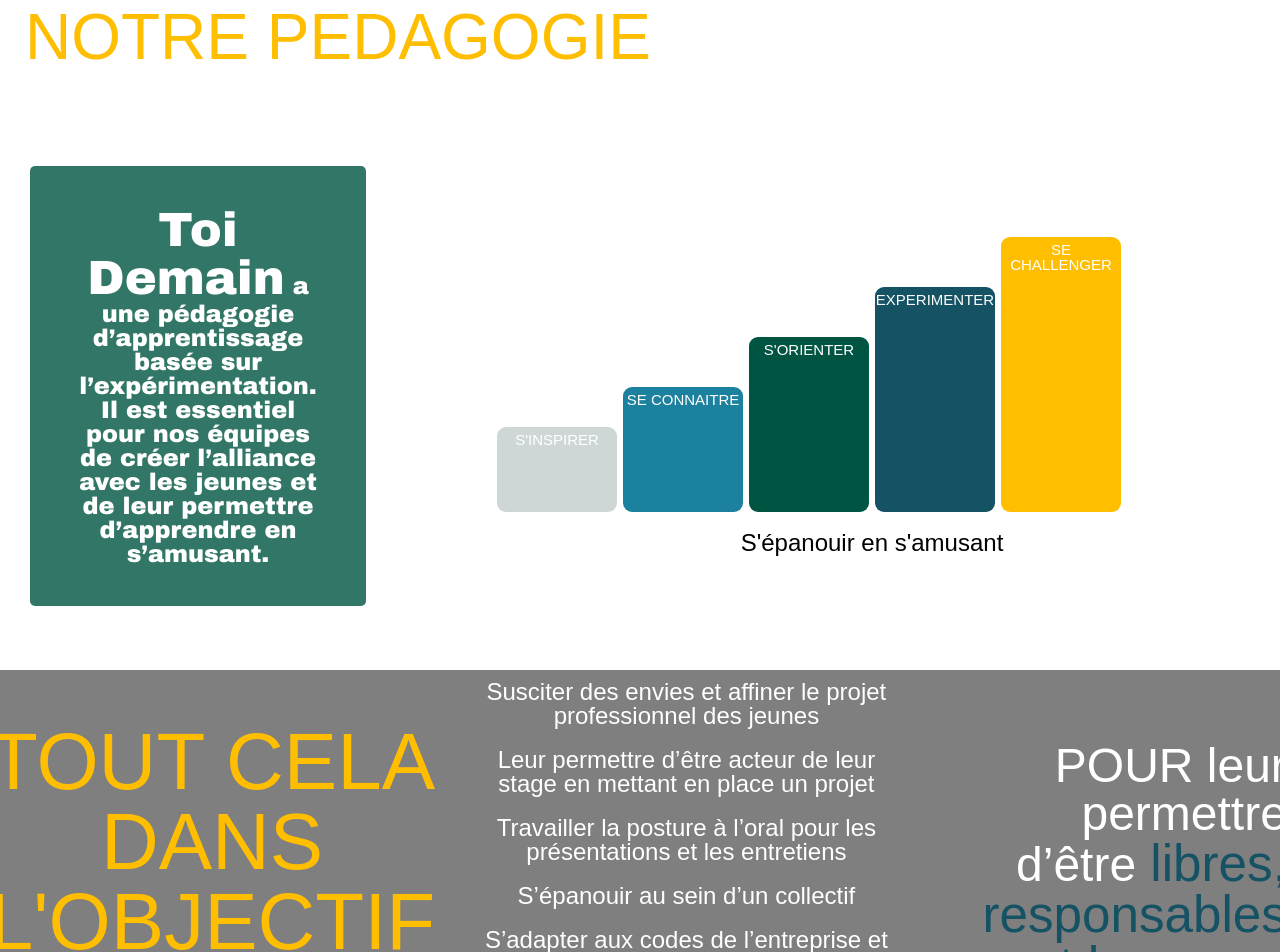
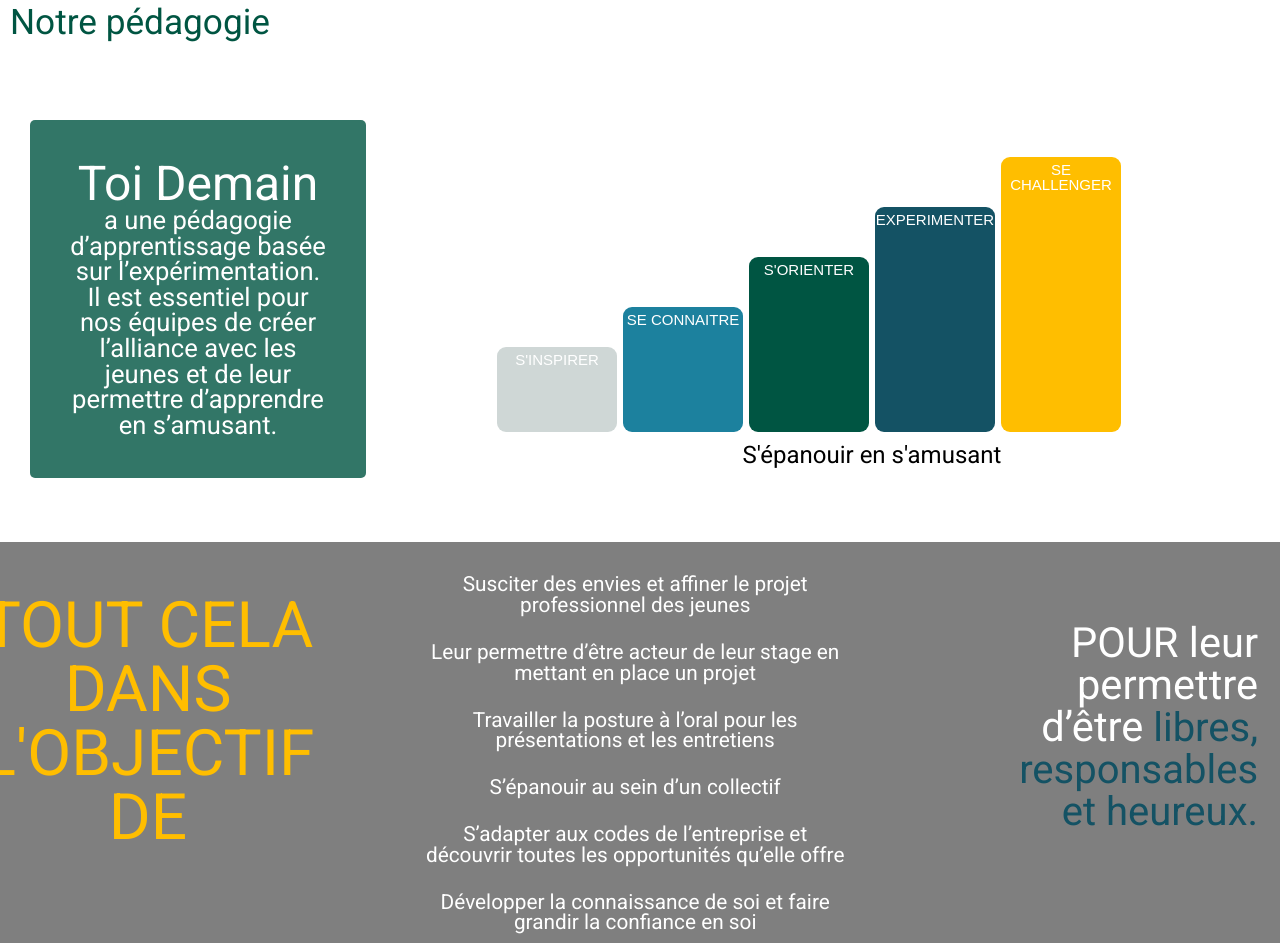
Before and after one commit to WildCodeSchool/lille-0920-js-p3-toidemain, a React (Create React App) app: page /action/pedagogie in a window 1280 px wide. Shown: the part 220-1172 px from the top of the page. Built offline with nearby package versions, Linux system fonts and the light colour scheme.

Commit message:
add title to the page, change style

```diff
--- a/src/components/Pedagogie/index.jsx
+++ b/src/components/Pedagogie/index.jsx
@@ -1,7 +1,7 @@
 import React from "react";
 import AnimStairs from "../Stairs";
+import Title from "../../components/Title/index";
 import {
-  Title,
   Intro,
   Container1,
   CapitalL,
@@ -23,7 +23,7 @@
   return (
     <div>
       <PedaContainer>
-        <Title>NOTRE PEDAGOGIE</Title>
+      <Title titleName={"Notre pédagogie"} />
         <Container1>
           <Intro>
             <CapitalL>Toi Demain</CapitalL> a une pédagogie d’apprentissage
--- a/src/components/Pedagogie/style.js
+++ b/src/components/Pedagogie/style.js
@@ -2,8 +2,8 @@
 import { device } from "../../layout/Devices";
 
 export const PedaContainer = styled.div`
-  font-family: "Oswald", Gadget, sans-serif;
-  font-size: 1.5rem;
+  font-family: 'Roboto', sans-serif;
+  font-size: 1.1rem;
   @media ${device.mobile} {
     display: flex;
     flex-direction: column;
@@ -16,22 +16,11 @@
   }
 `;
 
-export const Title = styled.h2`
-  font-size: 4rem;
-  padding-bottom: 4vh;
-  color: #ffbe00;
-  margin: 25px;
-  @media ${device.mobile} {
-    font-size: 3rem;
-  }
-  @media ${device.tablet} {
-    font-size: 3rem;
-  }
-`;
 export const Intro = styled.p`
-  font-family: "Arial Black", Gadget, sans-serif;
+  font-family: 'Roboto', sans-serif;
   height: 80%;
   width: 20vw;
+  font-size: 1.6rem;
   text-align: -webkit-center;
   color: white;
   background-color: #005542;
@@ -49,7 +38,7 @@
   }
 `;
 export const Stairs = styled.div`
-  margin-top: -64px;
+  margin-top: -98px;
 `;
 export const CapitalL = styled.span`
   font-size: 3rem;
@@ -57,6 +46,7 @@
 export const Container1 = styled.div`
   display: flex;
   justify-content: center;
+  margin-top:5vh;
 `;
 export const Container2 = styled.div`
   background-color: #145264;
@@ -87,13 +77,14 @@
   }
 `;
 export const Title2 = styled.h2`
-  font-size: 5rem;
+  font-size: 4rem;
   color: #ffbe00;
-  width: 30vw;
+  width: 20vw;
   display: flex;
   justify-content: center;
   align-items: -webkit-center;
-  margin: 20px;
+  margin:20px;
+  padding-bottom: 5vh;
   @media ${device.mobile} {
     font-size: 3rem;
     width: 80vw;
@@ -110,8 +101,8 @@
   text-align: -webkit-center;
   display: flex;
   flex-direction: column;
-  margin-top: -4vh;
-  margin-left: 3vw;
+  margin-top: -2vh;
+  margin-left: 9vw;
   @media ${device.mobile} {
     width: 90vw;
     margin: 3vh;
@@ -125,26 +116,31 @@
 export const ListeElement = styled.li`
   color: white;
   padding: 10px;
+  font-size: 1.3rem;
+  margin-top: 6px;
 `;
 export const Slogan = styled.p`
-  width: 30vw;
+  width: 20vw;
   text-align: end;
   color: white;
-  font-size: 3rem;
-  margin: 9vh;
+  font-size: 2.6rem;
+  margin: 10vh;
+  margin-left: 160px;
   @media ${device.mobile} {
     width: 70vw;
     text-align: -webkit-center;
+    margin: 10vw;
     font-size: 2.1rem;
   }
   @media ${device.tablet} {
     width: 80vw;
     text-align: -webkit-center;
-    font-size: 2.6rem;
+    font-size: 2rem;
+    margin: 10vw;
   }
 `;
 export const Color = styled.span`
-  font-size: 3.2rem;
+  font-size: 2.5rem;
   color: #145264;
 `;
 export const Container3 = styled.div`
@@ -165,6 +161,7 @@
 export const Orientoi = styled.p`
   text-align: center;
   margin: 4vw;
+  font-size: 1.5rem;
 `;
 export const ColorB = styled.span`
   color: #ffbe00;
--- a/src/components/Stairs/style.js
+++ b/src/components/Stairs/style.js
@@ -98,6 +98,7 @@
 `;
 export const Box6 = styled.div`
   background-color: white;
+  opacity: 0;
   padding-top: 5px;
   color: white;
   width: 120px;
@@ -130,7 +131,8 @@
   padding-top: 14vh;
 `;
 export const Title = styled.h2`
-  font-family: "Oswald", Gadget, sans-serif;
+  font-family: "Roboto", Gadget, sans-serif;
   font-size: 1.5rem;
-  margin-top: 2vh;
+  margin-top: 1vh;
+
 `;
```
